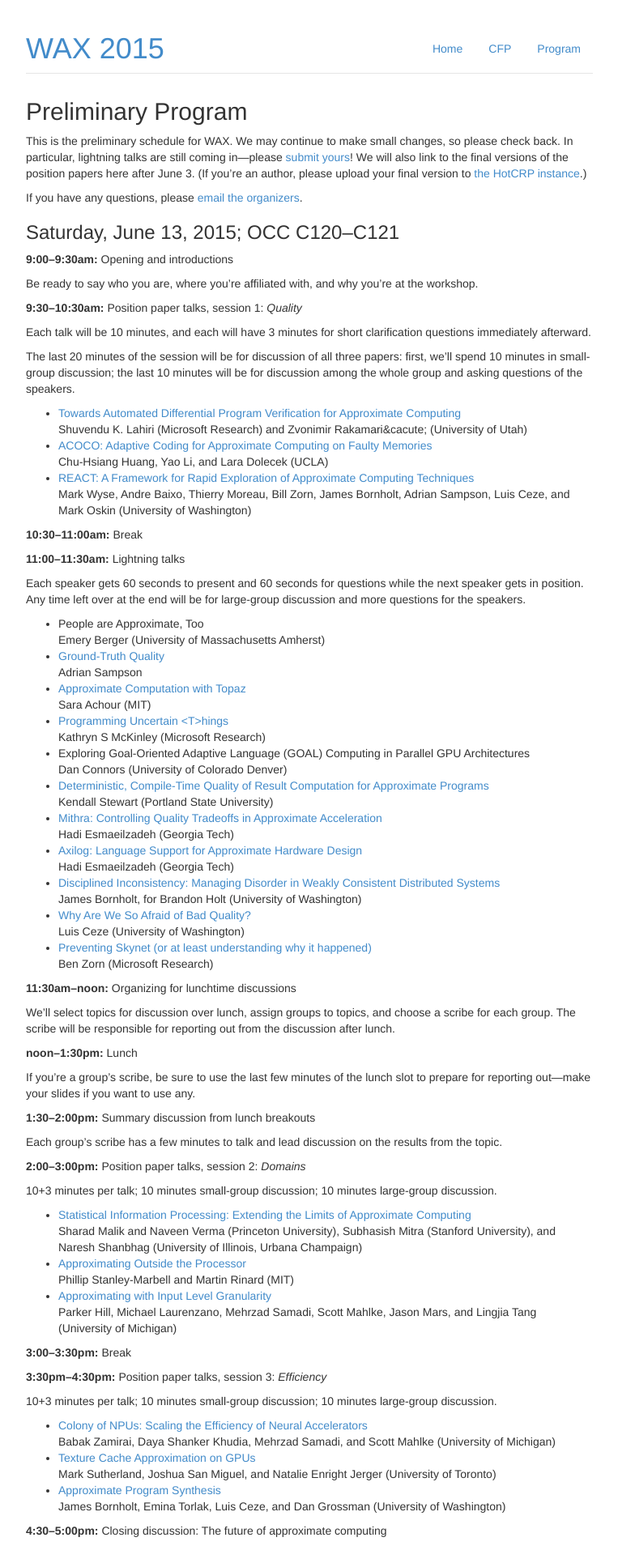
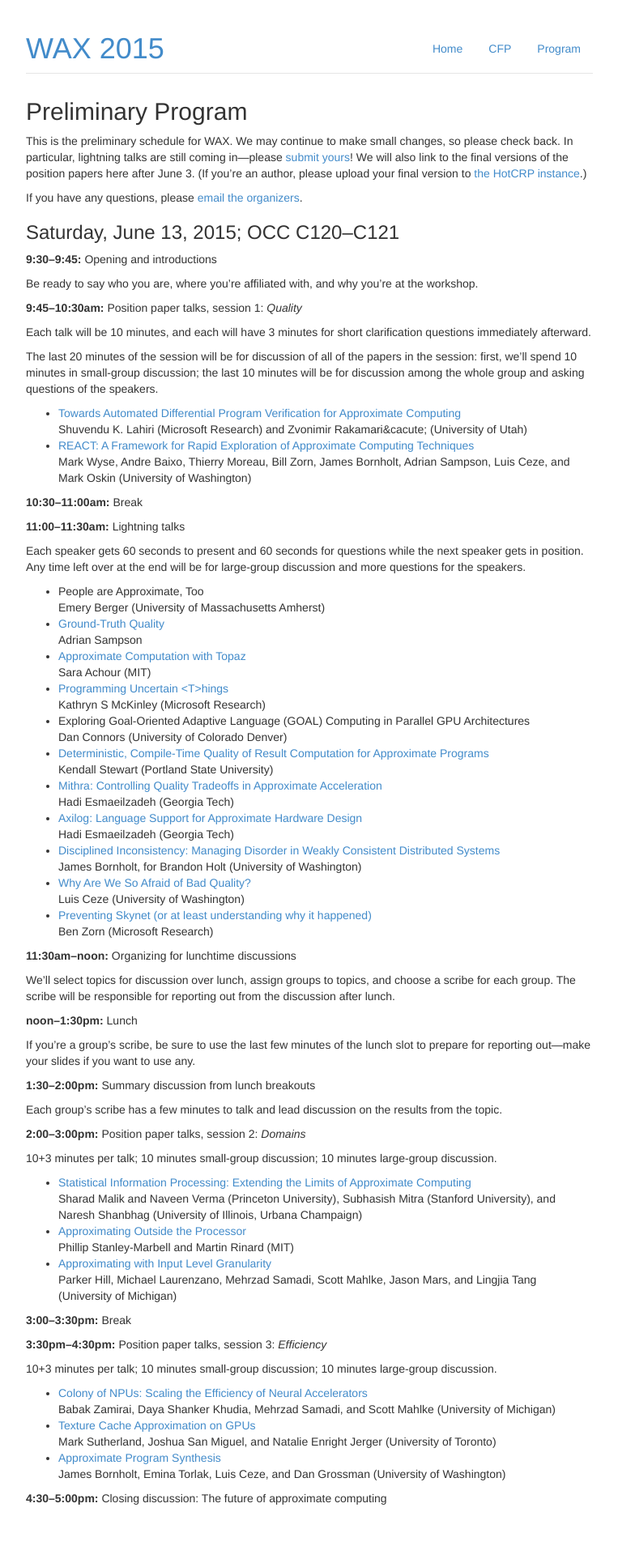
Before and after one commit to uwsampa/sampa-public, a Jekyll site: the page built from wax2015/program.md, in a window 1280 px wide. Shown: the whole page at 81% size, without its empty margins (258-1021 px from the left). Built offline with Jekyll 4.4.1, drawn with Linux system fonts in a browser that asks for light colours; Markdown is read by kramdown in place of the engine named in the settings; after the commit the page ends 1890 px from its top, so only the background shows below that.

Commit message:
Remove UCLA talk
The speaker had to cancel (regretfully!).

```diff
--- a/wax2015/program.md
+++ b/wax2015/program.md
@@ -15,21 +15,19 @@ If you have any questions, please [email the organizers][organizers].
 
 ### Saturday, June 13, 2015; OCC C120--C121
 
-**9:00--9:30am:** Opening and introductions
+**9:30--9:45:** Opening and introductions
 
 Be ready to say who you are, where you're affiliated with, and why you're at the workshop.
 
-**9:30--10:30am:** Position paper talks, session 1: *Quality*
+**9:45--10:30am:** Position paper talks, session 1: *Quality*
 
 Each talk will be 10 minutes, and each will have 3 minutes for short clarification questions immediately afterward.
 
-The last 20 minutes of the session will be for discussion of all three papers: first, we'll spend 10 minutes in small-group discussion; the last 10 minutes will be for discussion among the whole group and asking questions of the speakers.
+The last 20 minutes of the session will be for discussion of all of the papers in the session: first, we'll spend 10 minutes in small-group discussion; the last 10 minutes will be for discussion among the whole group and asking questions of the speakers.
 
   * [Towards Automated Differential Program Verification for Approximate Computing](papers/lahiri.pdf)
     Shuvendu K. Lahiri (Microsoft Research) and Zvonimir Rakamari&cacute; (University
     of Utah)
-  * [ACOCO: Adaptive Coding for Approximate Computing on Faulty Memories](papers/huang.pdf)
-    Chu-Hsiang Huang, Yao Li, and Lara Dolecek (UCLA)
   * [REACT: A Framework for Rapid Exploration of Approximate Computing Techniques](papers/wyse.pdf)
     Mark Wyse, Andre Baixo, Thierry Moreau, Bill Zorn, James Bornholt, Adrian
     Sampson, Luis Ceze, and Mark Oskin (University of Washington)
```
